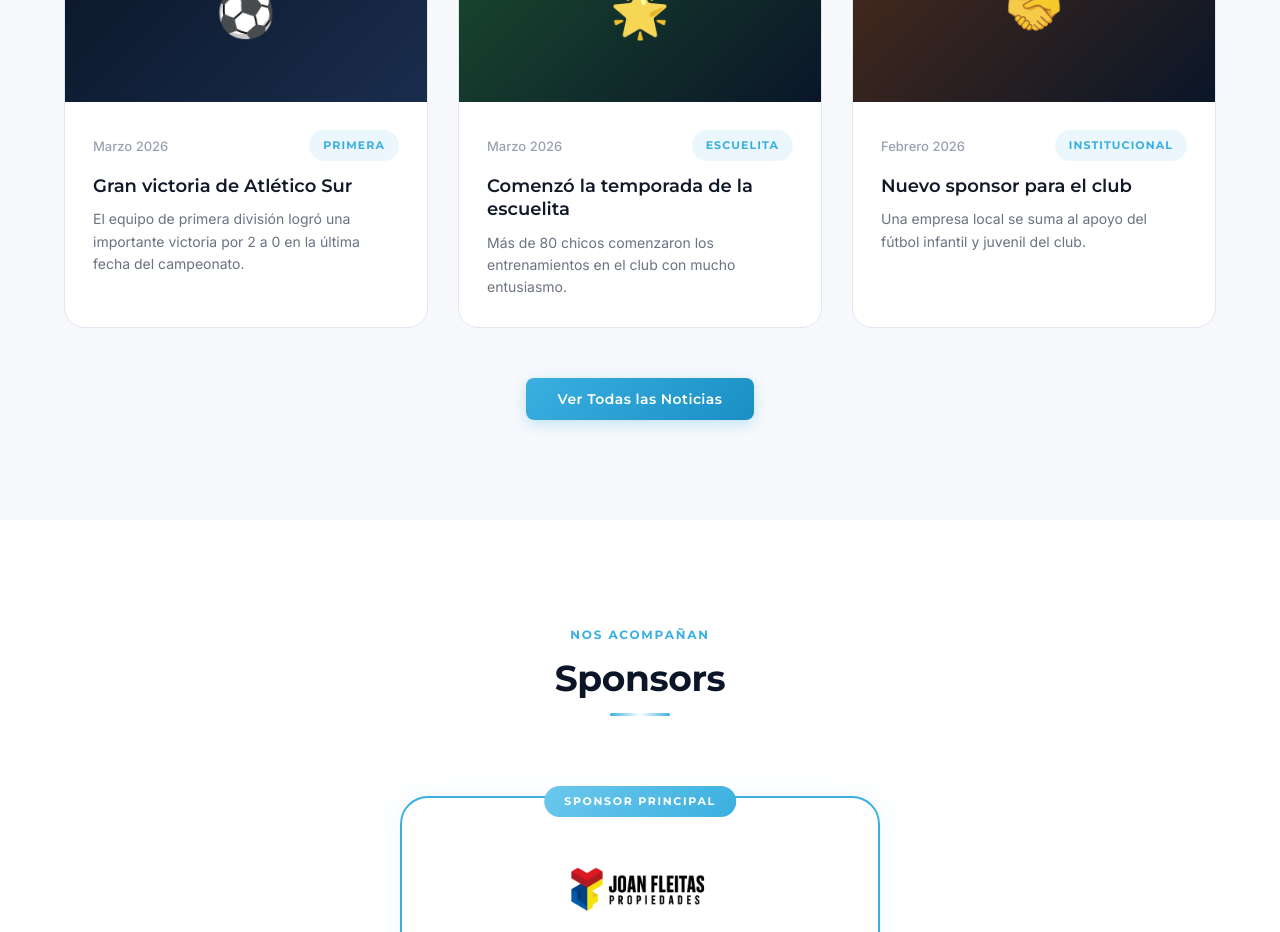
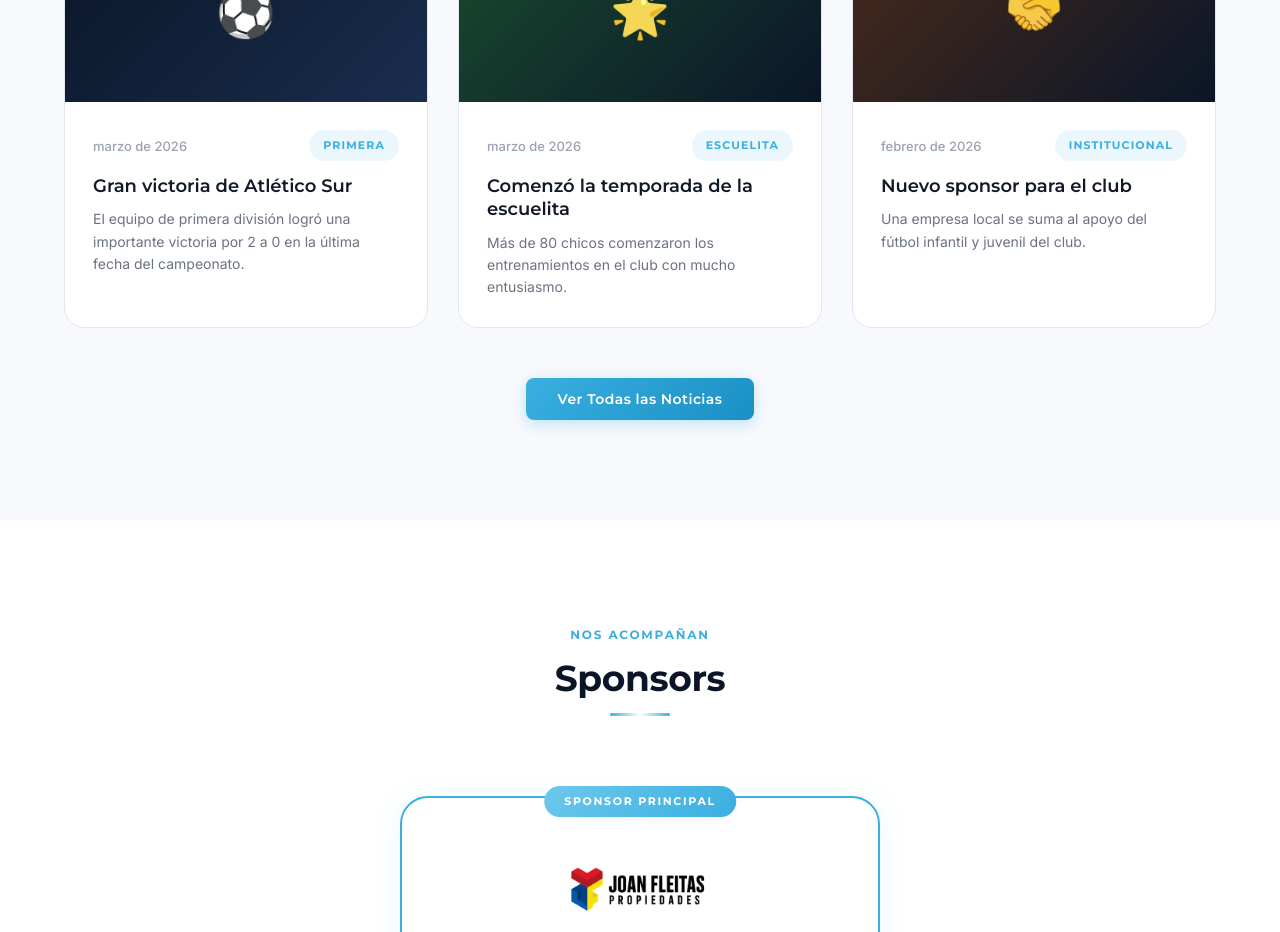
Before and after one commit to Ipperitomas/atleticoSurWeb, a Nuxt app: page / in a window 1280 px wide. Shown: the part 3040-3972 px from the top of the page. Built offline with nearby package versions, Linux system fonts and the light colour scheme; no server answers.

Commit message:
COnfig cors

```diff
--- a/app/components/NewsSection.vue
+++ b/app/components/NewsSection.vue
@@ -9,13 +9,13 @@
       </div>
 
       <div class="news-grid">
-        <article v-for="(item, i) in news" :key="i" class="news-card">
-          <div class="news-img" :style="{ background: item.color }">
-            <span class="news-icon">{{ item.icon }}</span>
+        <article v-for="item in news" :key="item.id" class="news-card">
+          <div class="news-img" :style="{ background: item.image_url ? `url(${item.image_url}) center/cover` : fallbackGradient(item.category) }">
+            <span v-if="!item.image_url" class="news-icon">{{ categoryIcon(item.category) }}</span>
           </div>
           <div class="news-body">
             <div class="news-meta">
-              <span class="news-date">{{ item.date }}</span>
+              <span class="news-date">{{ formatDate(item.published_at) }}</span>
               <span class="badge">{{ item.category }}</span>
             </div>
             <h3>{{ item.title }}</h3>
@@ -33,32 +33,69 @@
 </template>
 
 <script setup>
-const news = [
+const { get } = useApi()
+
+const fallbackNews = [
   {
+    id: 0,
     title: 'Gran victoria de Atlético Sur',
     excerpt: 'El equipo de primera división logró una importante victoria por 2 a 0 en la última fecha del campeonato.',
-    date: 'Marzo 2026',
+    published_at: '2026-03-01T18:00:00-03:00',
     category: 'Primera',
-    icon: '⚽',
-    color: 'linear-gradient(135deg, #0a1628, #1a2d4d)'
+    image_url: null
   },
   {
+    id: 1,
     title: 'Comenzó la temporada de la escuelita',
     excerpt: 'Más de 80 chicos comenzaron los entrenamientos en el club con mucho entusiasmo.',
-    date: 'Marzo 2026',
+    published_at: '2026-03-01T18:00:00-03:00',
     category: 'Escuelita',
-    icon: '🌟',
-    color: 'linear-gradient(135deg, #1a4a2e, #0a1628)'
+    image_url: null
   },
   {
+    id: 2,
     title: 'Nuevo sponsor para el club',
     excerpt: 'Una empresa local se suma al apoyo del fútbol infantil y juvenil del club.',
-    date: 'Febrero 2026',
+    published_at: '2026-02-15T18:00:00-03:00',
     category: 'Institucional',
-    icon: '🤝',
-    color: 'linear-gradient(135deg, #4a2a1a, #0a1628)'
+    image_url: null
   }
 ]
+
+const news = ref(fallbackNews)
+
+onMounted(async () => {
+  try {
+    const response = await get('/api/news?per_page=3')
+    if (response?.data?.length) {
+      news.value = response.data
+    }
+  } catch {
+    // usa fallback
+  }
+})
+
+function formatDate(dateStr) {
+  return new Date(dateStr).toLocaleDateString('es-AR', {
+    year: 'numeric',
+    month: 'long'
+  })
+}
+
+function categoryIcon(category) {
+  const icons = { Primera: '⚽', Escuelita: '🌟', Institucional: '🤝', Juveniles: '🏆' }
+  return icons[category] || '📰'
+}
+
+function fallbackGradient(category) {
+  const gradients = {
+    Primera: 'linear-gradient(135deg, #0a1628, #1a2d4d)',
+    Escuelita: 'linear-gradient(135deg, #1a4a2e, #0a1628)',
+    Institucional: 'linear-gradient(135deg, #4a2a1a, #0a1628)',
+    Juveniles: 'linear-gradient(135deg, #1a2d4d, #2a1a4a)'
+  }
+  return gradients[category] || 'linear-gradient(135deg, #0a1628, #1a2d4d)'
+}
 </script>
 
 <style scoped>
--- a/app/pages/noticias.vue
+++ b/app/pages/noticias.vue
@@ -12,14 +12,36 @@
     <section class="page-content">
       <div class="container">
 
-        <article v-for="(item, i) in news" :key="i" class="news-article">
+        <div v-if="loading && !news.length" class="loading-state">
+          Cargando noticias...
+        </div>
+
+        <article v-for="item in news" :key="item.id" class="news-article">
           <div class="article-meta">
-            <span class="badge" :class="item.badgeClass">{{ item.category }}</span>
-            <span class="article-date">{{ item.date }}</span>
+            <span class="badge" :class="badgeClass(item.category)">{{ item.category }}</span>
+            <span class="article-date">{{ formatDate(item.published_at) }}</span>
           </div>
           <h2>{{ item.title }}</h2>
           <p>{{ item.content }}</p>
         </article>
+
+        <div v-if="meta && meta.last_page > 1" class="pagination">
+          <button
+            class="btn btn-secondary"
+            :disabled="page <= 1"
+            @click="page--"
+          >
+            Anterior
+          </button>
+          <span class="pagination-info">Página {{ page }} de {{ meta.last_page }}</span>
+          <button
+            class="btn btn-secondary"
+            :disabled="page >= meta.last_page"
+            @click="page++"
+          >
+            Siguiente
+          </button>
+        </div>
 
       </div>
     </section>
@@ -27,29 +49,55 @@
 </template>
 
 <script setup>
-const news = [
-  {
-    title: 'Gran victoria de Atlético Sur',
-    content: 'El equipo de primera división logró una importante victoria por 2 a 0 en la última fecha del campeonato. Un gran partido que deja al Sureño bien posicionado en la tabla.',
-    date: 'Marzo 2026',
-    category: 'Primera',
-    badgeClass: ''
-  },
-  {
-    title: 'Comenzó la temporada de la escuelita',
-    content: 'Más de 80 chicos comenzaron los entrenamientos en el club. La escuelita sigue creciendo y este año promete ser una gran temporada para los más pequeños.',
-    date: 'Marzo 2026',
-    category: 'Escuelita',
-    badgeClass: ''
-  },
-  {
-    title: 'Nuevo sponsor para el club',
-    content: 'Una empresa local se suma al apoyo del fútbol infantil. Agradecemos el compromiso con el desarrollo deportivo de nuestra ciudad.',
-    date: 'Febrero 2026',
-    category: 'Institucional',
-    badgeClass: 'badge-gold'
+const { get } = useApi()
+
+const news = ref([])
+const meta = ref(null)
+const page = ref(1)
+const loading = ref(true)
+
+async function fetchNews() {
+  loading.value = true
+  try {
+    const response = await get(`/api/news?page=${page.value}&per_page=10`)
+    news.value = response.data || []
+    meta.value = response.meta || null
+  } catch {
+    news.value = [
+      {
+        id: 0,
+        title: 'Debut Historico',
+        content: 'El equipo de primera división logró una importante empate por 0 a 0 en su debut historico. Un gran partido que deja al Sureño bien posicionado.',
+        published_at: '2026-03-01T18:00:00-03:00',
+        category: 'Primera'
+      },
+      {
+        id: 2,
+        title: 'Nuevos sponsor para el club',
+        content: 'Se suman los nuevos sponsors para acompañar el debut del club en la Primera Division de la Liga Departamental de Gualeguaychú. Agradecemos el compromiso con el desarrollo deportivo de nuestra ciudad.',
+        published_at: '2026-02-15T18:00:00-03:00',
+        category: 'Institucional'
+      }
+    ]
+  } finally {
+    loading.value = false
   }
-]
+}
+
+watch(page, () => fetchNews())
+
+onMounted(() => fetchNews())
+
+function formatDate(dateStr) {
+  return new Date(dateStr).toLocaleDateString('es-AR', {
+    year: 'numeric',
+    month: 'long'
+  })
+}
+
+function badgeClass(category) {
+  return category === 'Institucional' ? 'badge-gold' : ''
+}
 </script>
 
 <style scoped>
@@ -92,6 +140,27 @@ const news = [
   margin-bottom: 0;
 }
 
+.loading-state {
+  text-align: center;
+  padding: 60px 0;
+  color: var(--gray-400);
+  font-size: 16px;
+}
+
+.pagination {
+  display: flex;
+  align-items: center;
+  justify-content: center;
+  gap: 20px;
+  margin-top: 40px;
+}
+
+.pagination-info {
+  font-size: 14px;
+  color: var(--gray-500);
+  font-weight: 500;
+}
+
 @media (max-width: 640px) {
   .news-article {
     padding: 28px 20px;
```
Also changed, not shown: .claude/settings.local.json, 1 other file (tests, documents, lock files or other folders).
